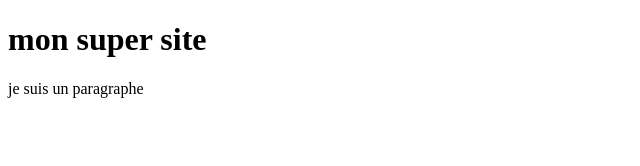
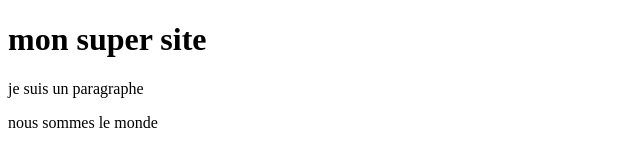
Before and after one commit to eloyasage/openclassApp, a plain HTML site: page index.html in a window 1280 px wide. Shown: the whole page, without its empty margins (0-640 px from the left). Drawn offline with Linux system fonts and the light colour scheme.

Commit message:
ajour du monde au deuxieme paragraphe

```diff
--- a/index.html
+++ b/index.html
@@ -9,5 +9,6 @@
 <body>
     <h1>mon super site</h1>
     <p>je suis un paragraphe</p>
+    <p>nous sommes le monde</p>
 </body>
 </html>
```
